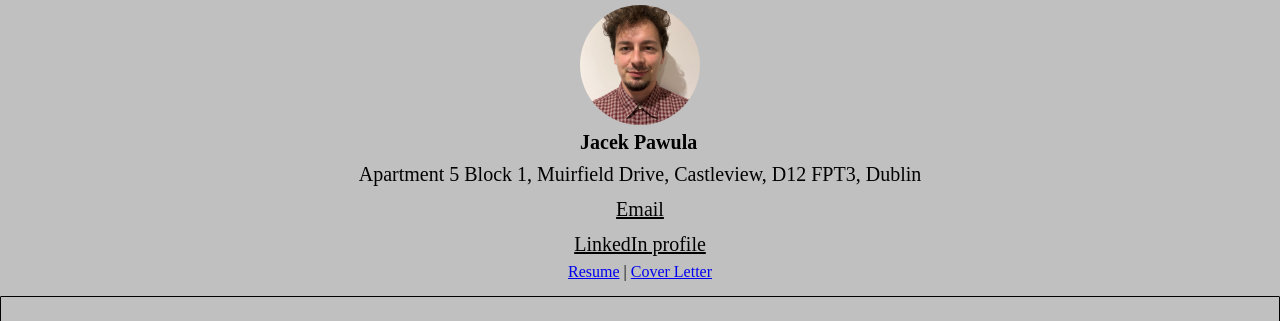
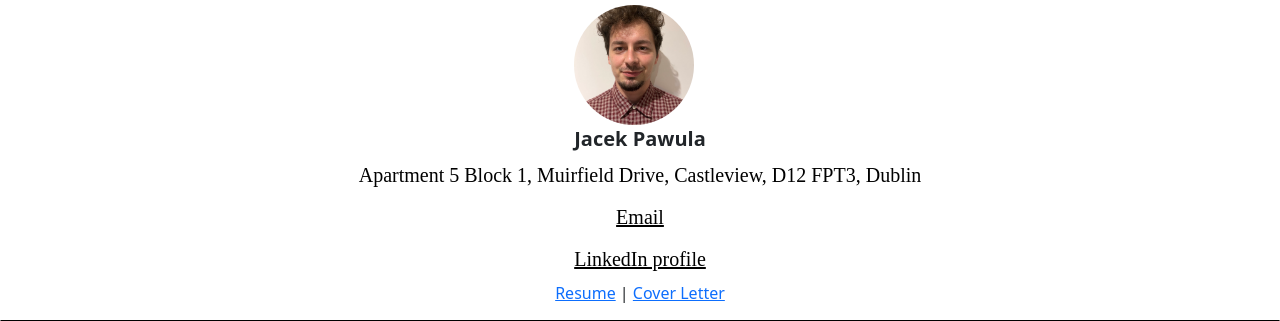
Before and after one commit to cekj4/cekj4.bootstrap.github.io, a plain HTML site: page CoverLetter/cover.html in a window 1280 px wide. Shown: the top 321 px of the page. Drawn offline with nearby package versions, Linux system fonts and the light colour scheme.

Commit message:
Add Boostrap link

```diff
--- a/CoverLetter/cover.html
+++ b/CoverLetter/cover.html
@@ -2,6 +2,8 @@
 <html>
 	<head>
 		<title>Cover Letter</title>
+        <link href="https://cdn.jsdelivr.net/npm/bootstrap@5.3.3/dist/css/bootstrap.min.css" rel="stylesheet" integrity="sha384-QWTKZyjpPEjISv5WaRU9OFeRpok6YctnYmDr5pNlyT2bRjXh0JMhjY6hW+ALEwIH" crossorigin="anonymous">
+
 			<link rel="stylesheet" href="../styles/style.css">
     </head>
 <body>
@@ -38,5 +40,6 @@
 			Sincerely,
 			Jacek Pawula</p>
 </section>
+<link href="https://cdn.jsdelivr.net/npm/bootstrap@5.3.3/dist/css/bootstrap.min.css" rel="stylesheet" integrity="sha384-QWTKZyjpPEjISv5WaRU9OFeRpok6YctnYmDr5pNlyT2bRjXh0JMhjY6hW+ALEwIH" crossorigin="anonymous">
 </body>
 </html>
```
Also changed, not shown: index.html (+1 -1 lines).
